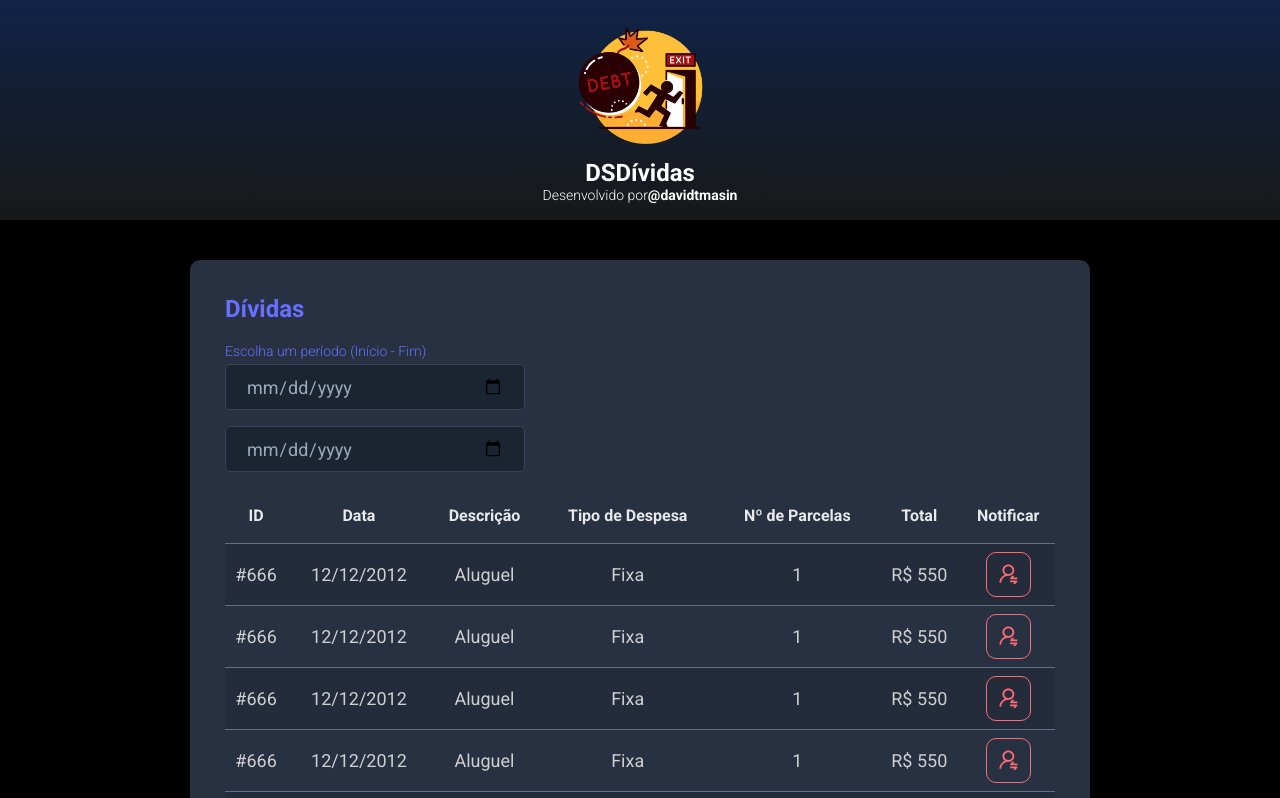
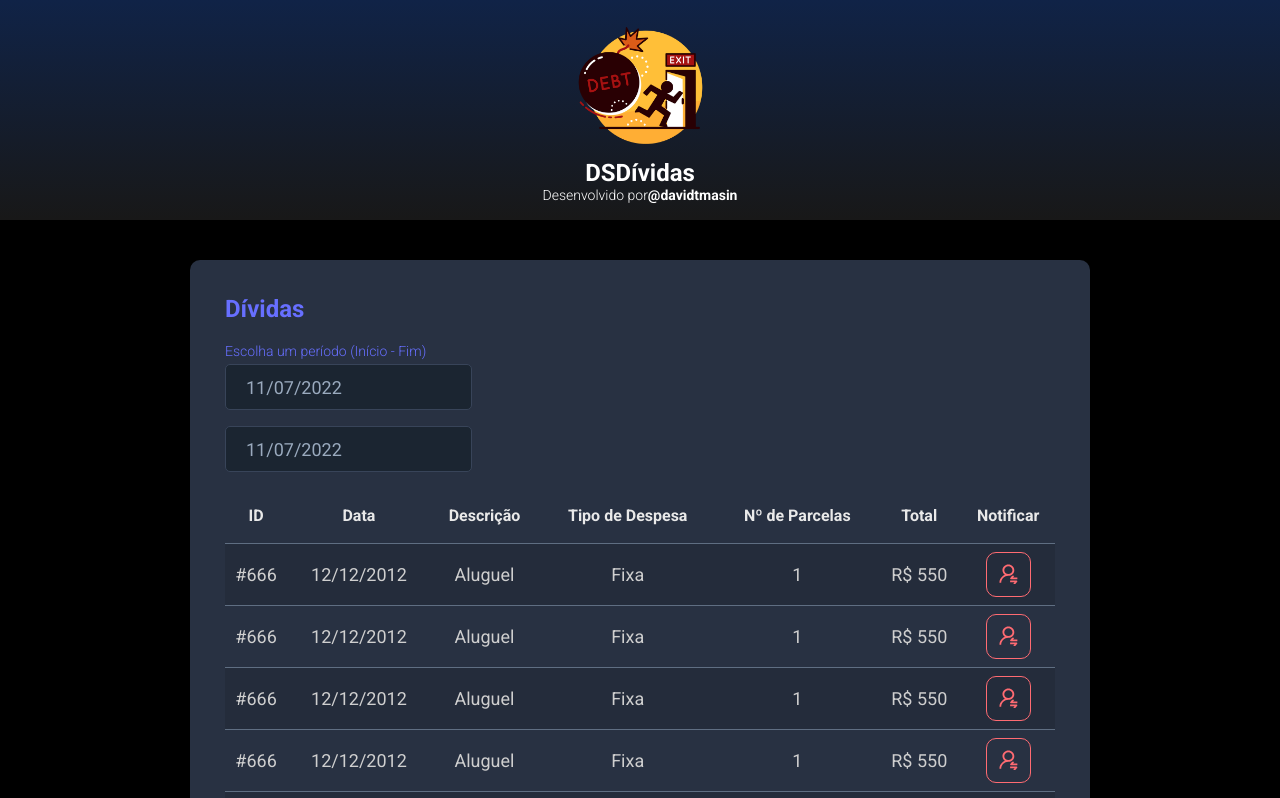
Before and after one commit to davidtmasin/dsdividas, a React (Vite) app in the folder frontend/: page / in a window 1280 px wide. Shown: the top 798 px of the page. Built offline with nearby package versions, Linux system fonts and the light colour scheme.

Commit message:
Date Picker

```diff
--- a/frontend/package.json
+++ b/frontend/package.json
@@ -8,7 +8,9 @@
     "preview": "vite preview"
   },
   "dependencies": {
+    "@types/react-datepicker": "4.4.2",
     "react": "^18.0.0",
+    "react-datepicker": "4.8.0",
     "react-dom": "^18.0.0"
   },
   "devDependencies": {
--- a/frontend/src/components/DebtsCard/index.tsx
+++ b/frontend/src/components/DebtsCard/index.tsx
@@ -1,3 +1,5 @@
+import DatePicker from "react-datepicker"
+import "react-datepicker/dist/react-datepicker.css"
 import NotificationButton from '../NotificationButton'
 import './styles.css'
 
@@ -9,10 +11,22 @@
                 <h3 className="dsdividas-debts-subtitle">Escolha um período (Início - Fim)</h3>
                 <div>
                     <div className="dsdividas-form-control-container">
-                        <input className="dsdividas-form-control" type="date" title="Data inicial" />
+                        <DatePicker
+                            selected={new Date()}
+                            onChange={(date: Date) => { }}
+                            className="dsdividas-form-control"
+                            dateFormat="dd/MM/yyyy"
+                            title="Data de início"
+                        />
                     </div>
                     <div className="dsdividas-form-control-container">
-                        <input className="dsdividas-form-control" type="date" title="Data final" />
+                        <DatePicker
+                            selected={new Date()}
+                            onChange={(date: Date) => { }}
+                            className="dsdividas-form-control"
+                            dateFormat="dd/MM/yyyy"
+                            title="Data de fim"
+                        />
                     </div>
                 </div>
 
```
Also changed, not shown: 1 other file (tests, documents, lock files or other folders).
